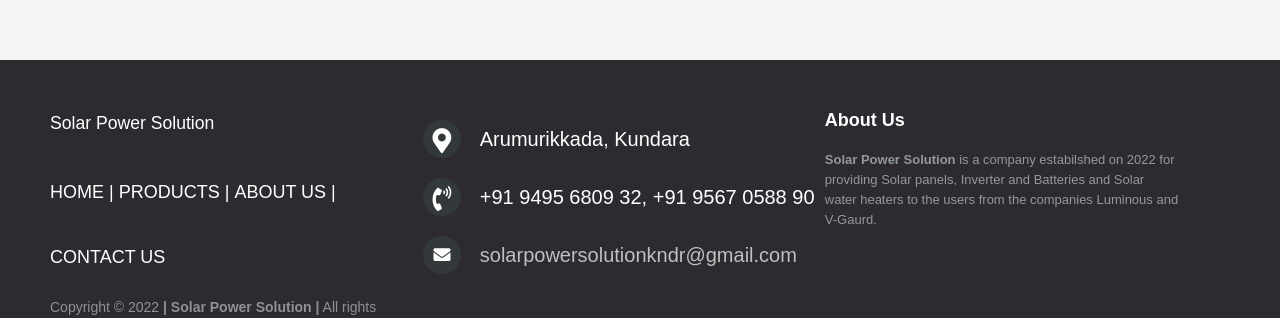
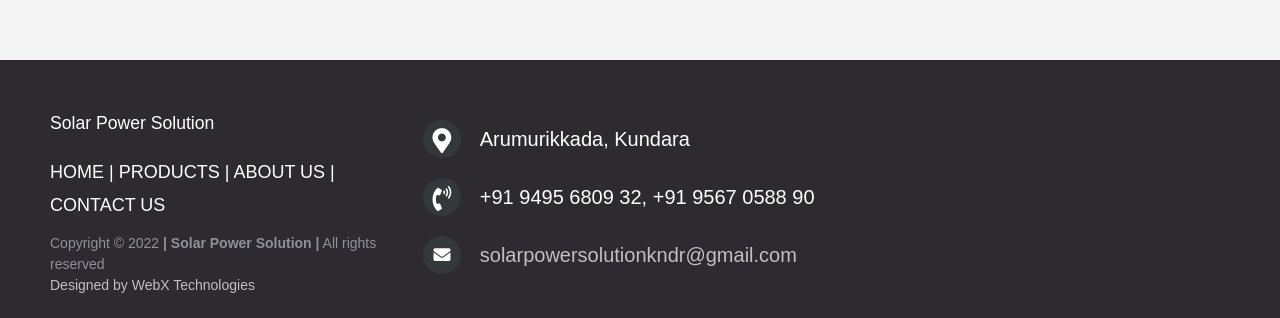
Before and after one commit to M3N7OR/solar_power_solution, a plain HTML site: page index.html in a window 1280 px wide. Shown: the part 3400-3718 px from the top of the page. Drawn offline with Linux system fonts and the light colour scheme; a web font is replaced by a local one.

Commit message:
New Changes

```diff
--- a/assets/css/footer.css
+++ b/assets/css/footer.css
@@ -63,10 +63,11 @@ footer{
     font-size: large;
 }
 .ftr .ftr-links a{
-    display: inline-block;
+    display: inline;
     line-height: 1.8;
     text-decoration: none;
     color: inherit;
+    font-size: auto;
 }
 .ftr .ftr-company-name{
     color: #8f9296;
--- a/index.html
+++ b/index.html
@@ -202,13 +202,13 @@
                 <p><a href="mailto:solarpowersolutionkndr@gmail.com">solarpowersolutionkndr@gmail.com</a></p>
             </div>
         </div>
-        <div class="ftrrt">
+        <!-- <div class="ftrrt">
             <p class="ftr-about">
                 <span>About Us</span>
                 <strong>Solar Power Solution</strong> is a company estabilshed on 2022 for providing Solar panels,
                 Inverter and Batteries and Solar water heaters to the users from the companies Luminous and V-Gaurd.
             </p>
-        </div>
+        </div> -->
         <div class="ftr-icons">
             <a href="https://wa.me/+919495680932" target="_blank"><i class="fab fa-whatsapp"></i></a>
             <a href="https://www.facebook.com/profile.php?id=100082001315372" target="_blank"><i
```
